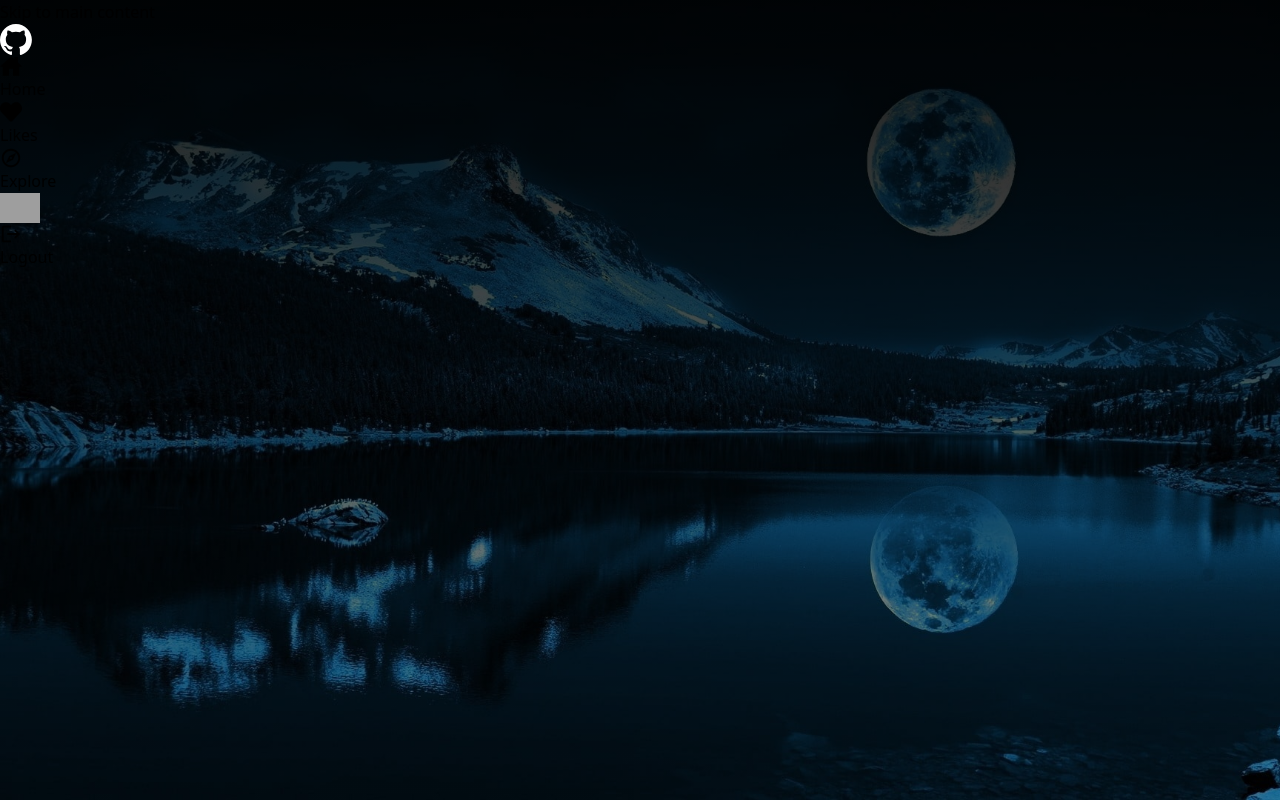
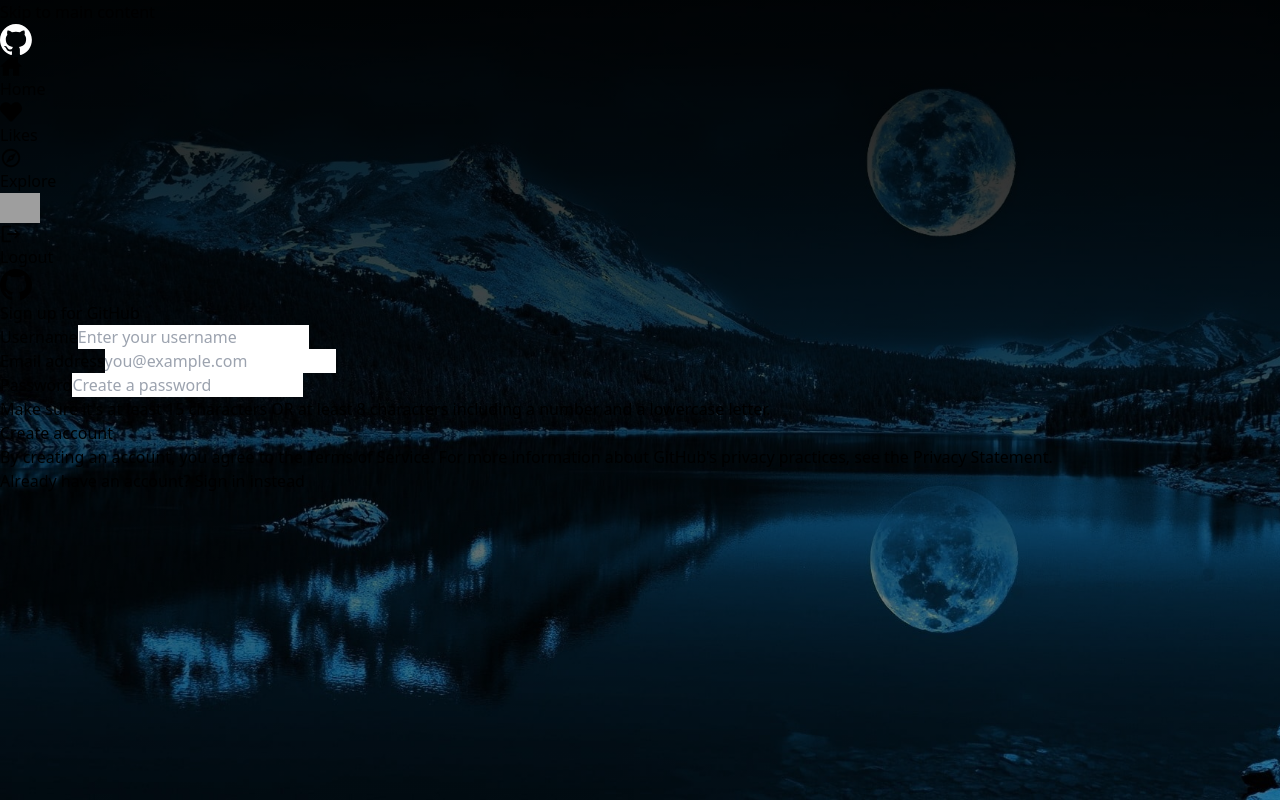
Before and after one commit to shubhambhattacharya-dev/github-clone, a React (Vite) app in the folder frontend/: page /signup in a window 1280 px wide. Built offline with nearby package versions, Linux system fonts and the light colour scheme; grey boxes are pictures that could not be loaded.

Commit message:
add signup page

```diff
--- a/frontend/src/index.css
+++ b/frontend/src/index.css
@@ -30,14 +30,7 @@ body {
 
 @layer components {
   .bg-glass {
-    @apply group flex flex-col items-center min-w-12 sm:w-16 sticky top-0 left-0 h-screen py-8 overflow-y-auto
-    bg-gradient-to-b from-gray-800/40 to-gray-900/30 backdrop-blur-2xl
-    border-r-2 border-white/15 hover:border-indigo-400/80 rounded-r-xl
-    text-gray-100 hover:text-white/90
-    shadow-[0_0_25px_-10px_rgba(59,130,246,0.3)] hover:shadow-[0_0_35px_-5px_rgba(59,130,246,0.4)]
-    relative overflow-hidden
-    after:absolute after:top-0 after:left-0 after:w-[2px] after:h-full after:bg-gradient-to-b after:from-indigo-400 after:via-purple-400 after:to-transparent
-    after:opacity-0
-    hover:after:opacity-60;
+    @apply bg-clip-padding backdrop-filter backdrop-blur-lg bg-opacity-10
+    hover:bg-gray-600/10 border-gray-800 text-white;
   }
 }
--- a/frontend/src/pages/SignUpPage.jsx
+++ b/frontend/src/pages/SignUpPage.jsx
@@ -1,13 +1,127 @@
-import React from 'react'
+import React, { useState } from 'react';
+import { Link } from 'react-router-dom';
 
 const SignUpPage = () => {
+  const [username, setUsername] = useState('');
+  const [email, setEmail] = useState('');
+  const [password, setPassword] = useState('');
+
+  const handleSubmit = (e) => {
+    e.preventDefault();
+    // Add your signup logic here
+    console.log({ username, email, password });
+  };
+
   return (
-    <div className='flex flex-col items-center justify-center px-8 mx-auto h-screen lg:py-0'>
-    <div className='w-full rounded-lg shadow md:mt-0 sm:max-w-md sm:max-w-md xl:p-0'></div>
+    <div className="min-h-screen flex items-center justify-center p-4 bg-gradient-to-br from-gray-900 via-gray-800 to-gray-900">
+      <div className="w-full max-w-md bg-gray-800/40 backdrop-blur-2xl border-2 border-white/15 rounded-xl shadow-[0_0_35px_-5px_rgba(59,130,246,0.3)] hover:shadow-[0_0_45px_-5px_rgba(59,130,246,0.4)] transition-all duration-300">
+        <div className="p-8 space-y-6">
+          {/* GitHub Logo */}
+          <div className="flex justify-center">
+            <svg
+              height="32"
+              viewBox="0 0 16 16"
+              width="32"
+              className="text-gray-100 hover:text-white transition-colors"
+              aria-hidden="true"
+            >
+              <path
+                fill="currentColor"
+                fillRule="evenodd"
+                d="M8 0C3.58 0 0 3.58 0 8c0 3.54 2.29 6.53 5.47 7.59.4.07.55-.17.55-.38 0-.19-.01-.82-.01-1.49-2.01.37-2.53-.49-2.69-.94-.09-.23-.48-.94-.82-1.13-.28-.15-.68-.52-.01-.53.63-.01 1.08.58 1.23.82.72 1.21 1.87.87 2.33.66.07-.52.28-.87.51-1.07-1.78-.2-3.64-.89-3.64-3.95 0-.87.31-1.59.82-2.15-.08-.2-.36-1.02.08-2.12 0 0 .67-.21 2.2.82.64-.18 1.32-.27 2-.27.68 0 1.36.09 2 .27 1.53-1.04 2.2-.82 2.2-.82.44 1.1.16 1.92.08 2.12.51.56.82 1.27.82 2.15 0 3.07-1.87 3.75-3.65 3.95.29.25.54.73.54 1.48 0 1.07-.01 1.93-.01 2.2 0 .21.15.46.55.38A8.013 8.013 0 0016 8c0-4.42-3.58-8-8-8z"
+              />
+            </svg>
+          </div>
 
+          <h2 className="text-2xl font-bold text-center text-gray-100 hover:text-white transition-colors">
+            Sign up for GitHub
+          </h2>
+
+          <form className="space-y-6" onSubmit={handleSubmit}>
+            {/* Username Field */}
+            <div>
+              <label className="block text-sm font-medium mb-2 text-gray-300">
+                Username
+              </label>
+              <input
+                type="text"
+                value={username}
+                onChange={(e) => setUsername(e.target.value)}
+                className="w-full px-4 py-2.5 rounded-lg bg-gray-700/30 backdrop-blur-sm border border-white/15 focus:border-blue-400 focus:ring-2 focus:ring-blue-400/30 placeholder-gray-400 text-gray-100 transition-all"
+                placeholder="Enter your username"
+                required
+              />
+            </div>
+
+            {/* Email Field */}
+            <div>
+              <label className="block text-sm font-medium mb-2 text-gray-300">
+                Email address
+              </label>
+              <input
+                type="email"
+                value={email}
+                onChange={(e) => setEmail(e.target.value)}
+                className="w-full px-4 py-2.5 rounded-lg bg-gray-700/30 backdrop-blur-sm border border-white/15 focus:border-blue-400 focus:ring-2 focus:ring-blue-400/30 placeholder-gray-400 text-gray-100 transition-all"
+                placeholder="you@example.com"
+                required
+              />
+            </div>
+
+            {/* Password Field */}
+            <div>
+              <label className="block text-sm font-medium mb-2 text-gray-300">
+                Password
+              </label>
+              <input
+                type="password"
+                value={password}
+                onChange={(e) => setPassword(e.target.value)}
+                className="w-full px-4 py-2.5 rounded-lg bg-gray-700/30 backdrop-blur-sm border border-white/15 focus:border-blue-400 focus:ring-2 focus:ring-blue-400/30 placeholder-gray-400 text-gray-100 transition-all"
+                placeholder="Create a password"
+                required
+              />
+              <p className="mt-3 text-sm text-gray-400 leading-relaxed">
+                Make sure it's at least 15 characters OR at least 8 characters
+                including a number and a lowercase letter.
+              </p>
+            </div>
+
+            {/* Submit Button */}
+            <button
+              type="submit"
+              className="w-full py-3 px-4 bg-green-600/90 hover:bg-green-700/90 text-white rounded-lg transition-all backdrop-blur-sm border border-green-400/30 shadow-md hover:shadow-lg hover:border-green-400/50 font-medium"
+            >
+              Create account
+            </button>
+          </form>
+
+          {/* Legal Text */}
+          <div className="mt-6 text-center text-sm text-gray-400">
+            <p>
+              By creating an account, you agree to the{' '}
+              <Link to="/terms" className="text-blue-400 hover:text-blue-300 underline transition-colors">
+                Terms of Service
+              </Link>
+              . For more information about GitHub's privacy practices, see the{' '}
+              <Link to="/privacy" className="text-blue-400 hover:text-blue-300 underline transition-colors">
+                Privacy Statement
+              </Link>
+              .
+            </p>
+          </div>
+
+          {/* Sign In Link */}
+          <div className="mt-6 text-center text-sm text-gray-400 p-4 bg-gray-800/20 backdrop-blur-sm rounded-lg">
+            Already have an account?{' '}
+            <Link to="/login" className="text-blue-400 hover:text-blue-300 font-semibold underline transition-colors">
+              Sign in instead
+            </Link>
+          </div>
+        </div>
+      </div>
     </div>
-  )
-}
+  );
+};
 
-
-export default SignUpPage
+export default SignUpPage;
```
